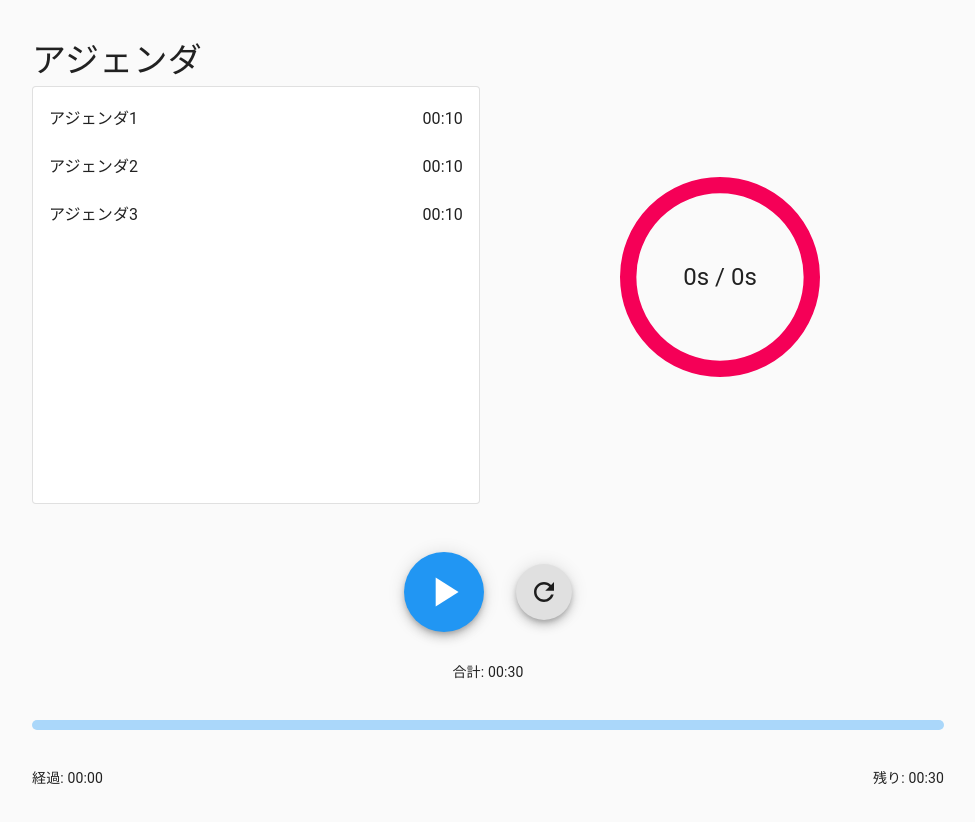
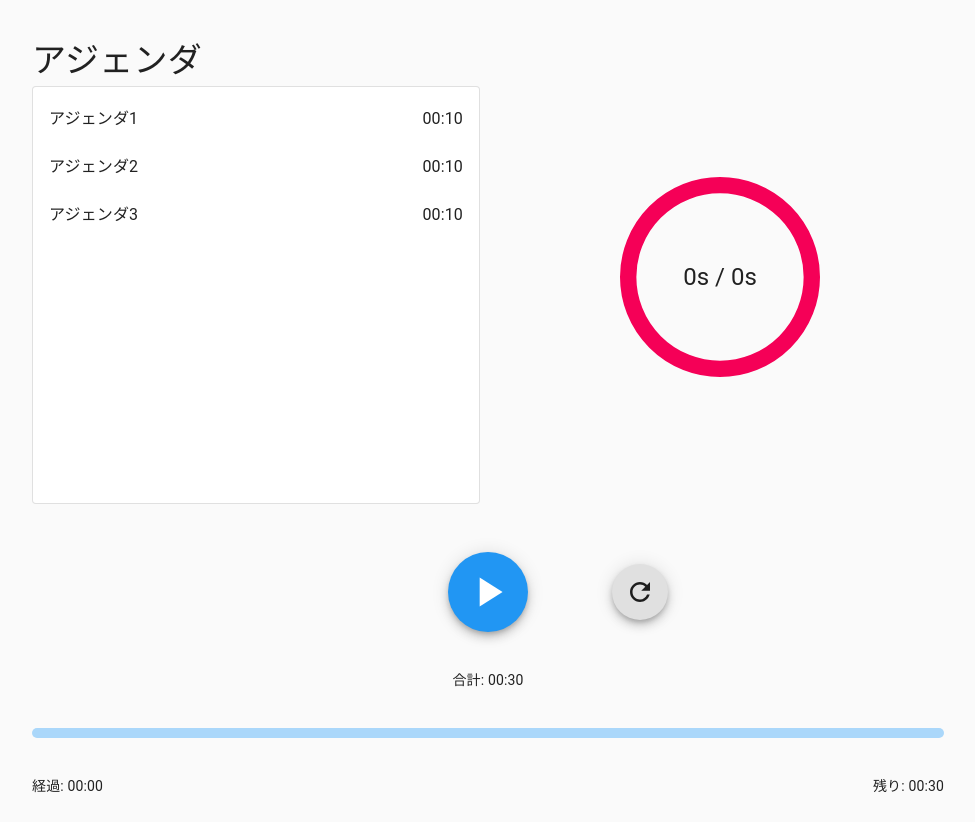
Before and after one commit to youichiro/timekeeper, a Next.js app: page / in a window 1280 px wide. Shown: the whole page, without its empty margins (152-1127 px from the left). Built offline with nearby package versions, Linux system fonts and the light colour scheme.

Commit message:
ボタンの配置を変更

```diff
--- a/components/buttons/Buttons.tsx
+++ b/components/buttons/Buttons.tsx
@@ -3,19 +3,29 @@ import StartButton from './StartButton'
 import StopButton from './StopButton'
 import ResetButton from './ResetButton'
 import { useSelector } from '../../stores'
+import { Grid } from '@material-ui/core'
 
 const Buttons: React.FC = () => {
   const counter = useSelector((state) => state.counter)
 
   return (
-    <div style={{ textAlign: 'center' }}>
+    <Grid container style={{ flexGrow: 1 }} spacing={2}>
+      <Grid item xs={12}>
+        <Grid container justify="center" alignItems="center">
+          <Grid item xs={2}></Grid>
+          <Grid item xs={2} style={{ textAlign: 'center' }}>
             {counter.isStarted ? (
               <StopButton margin={2} padding={5} iconSize={50} />
             ) : (
               <StartButton margin={2} padding={5} iconSize={50} />
             )}
+          </Grid>
+          <Grid item xs={2} style={{ textAlign: 'center' }}>
             <ResetButton margin={2} padding={2} iconSize={30} />
-    </div>
+          </Grid>
+        </Grid>
+      </Grid>
+    </Grid>
   )
 }
 
```
Lines whose indentation alone changed are shown as unchanged.
